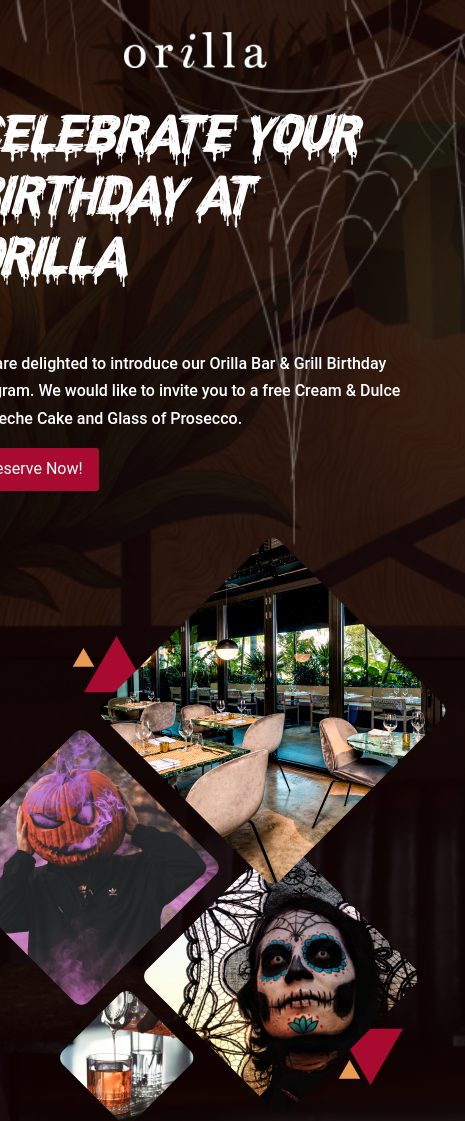
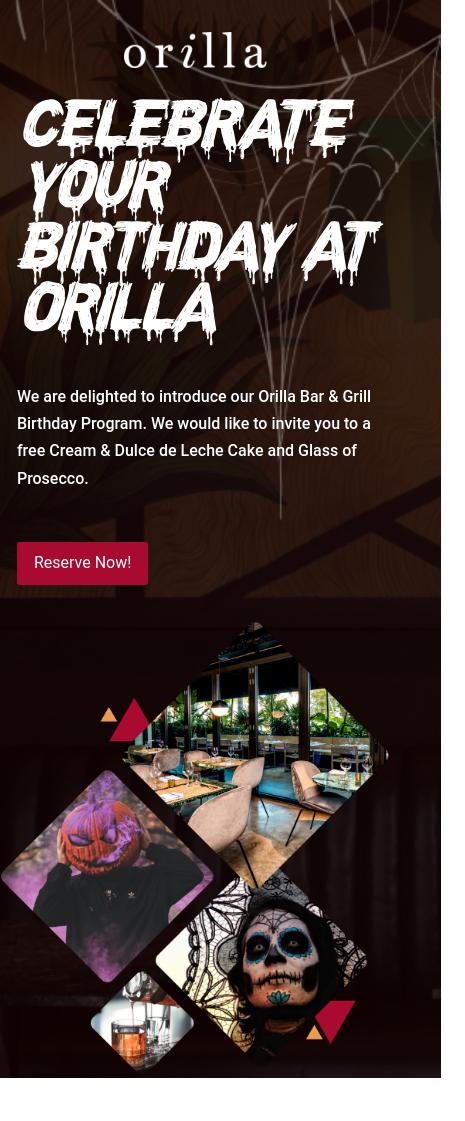
Before and after one commit to AgustinColaci/halloween, a plain HTML site: page index.html in a window 390 px wide. Shown: the whole page, 465 px wide, since content can reach past the window. After the commit the page ends 1078 px from the top, so only its background shows below. Drawn offline with nearby package versions, Linux system fonts and the light colour scheme.

Commit message:
responsive

```diff
--- a/css/style.css
+++ b/css/style.css
@@ -5,7 +5,9 @@
 
 @import url('https://fonts.googleapis.com/css2?family=Roboto&display=swap');
 
-
+html {
+    font-size: 62.5%;
+}
 body {
     background-image: url("../img/background.png");
     background-size: cover;
@@ -44,9 +46,10 @@
     font-family: terror;
     font-style: normal;
     font-weight: 500;
-    font-size: 52px;
+    font-size: 6.5rem;
     line-height: 61px;
     color: #FFFFFF;
+    margin-bottom: 50px;
 }
 
 p{
@@ -68,6 +71,8 @@
     padding: 8px 0px 0px 16px;
     border-radius: 3px;
     background: #A80A30;
+    margin-top: 50px;
     color: white;
+    font-size: 1.6rem;
     font-family: 'Roboto', sans-serif;
 }
--- a/index.html
+++ b/index.html
@@ -4,7 +4,7 @@
     <meta name="viewport" content="width=device-width, initial-scale=1.0">
     <link rel="stylesheet" href="https://cdn.jsdelivr.net/npm/bootstrap@4.5.3/dist/css/bootstrap.min.css" integrity="sha384-TX8t27EcRE3e/ihU7zmQxVncDAy5uIKz4rEkgIXeMed4M0jlfIDPvg6uqKI2xXr2" crossorigin="anonymous">
     <link rel="stylesheet" href="css/style.css">
-    <title>Birthday</title>
+    <title>Halloween</title>
 </head>
 <body>
     <header>
@@ -15,15 +15,15 @@
         <div class="container80">
 
             <div class="row">
-                <div class="col padding-5">
+                <div class="col-lg-6 col-xs-12 padding-5">
                     <h1>Celebrate <span>your birthday</span> <span>at Orilla</span></h1>
                     <p>We are delighted to introduce our Orilla Bar & Grill Birthday Program. We would like to invite you to a free Cream & Dulce de Leche Cake and Glass of Prosecco.</p>
 
                     <button type="button" class="btn btn-dangers">Reserve Now!</button>
                 </div>
 
-                <div class="col">
-                    <img src="img/collage.png" alt="Collage">
+                <div class="col-lg-6 col-xs-12">
+                    <img src="img/collage.png" class="img-fluid" alt="Collage">
                 </div>
             </div>
 
```
